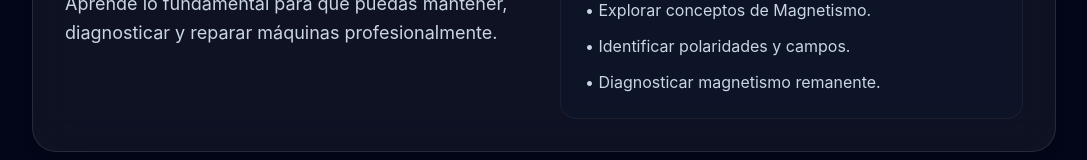
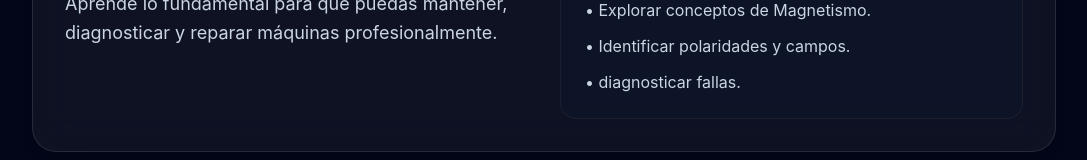
Before and after one commit to Eliseo20/tel-301, a React (Vite) app: page / in a window 1280 px wide. Shown: the part 252-412 px from the top of the page, without its empty margins (96-1183 px from the left). Built offline with nearby package versions, Linux system fonts and the light colour scheme.

Commit message:
Update text to diagnosticar fallas

```diff
--- a/src/App.jsx
+++ b/src/App.jsx
@@ -78,7 +78,7 @@ function Home() {
               <ul className="space-y-3 text-slate-300">
                 <li>• Explorar conceptos de Magnetismo.</li>
                 <li>• Identificar polaridades y campos.</li>
-                <li>• Diagnosticar magnetismo remanente.</li>
+                <li>• diagnosticar fallas.</li>
               </ul>
             </div>
           </div>
```
Also changed, not shown: 1 other file (tests, documents, lock files or other folders).
